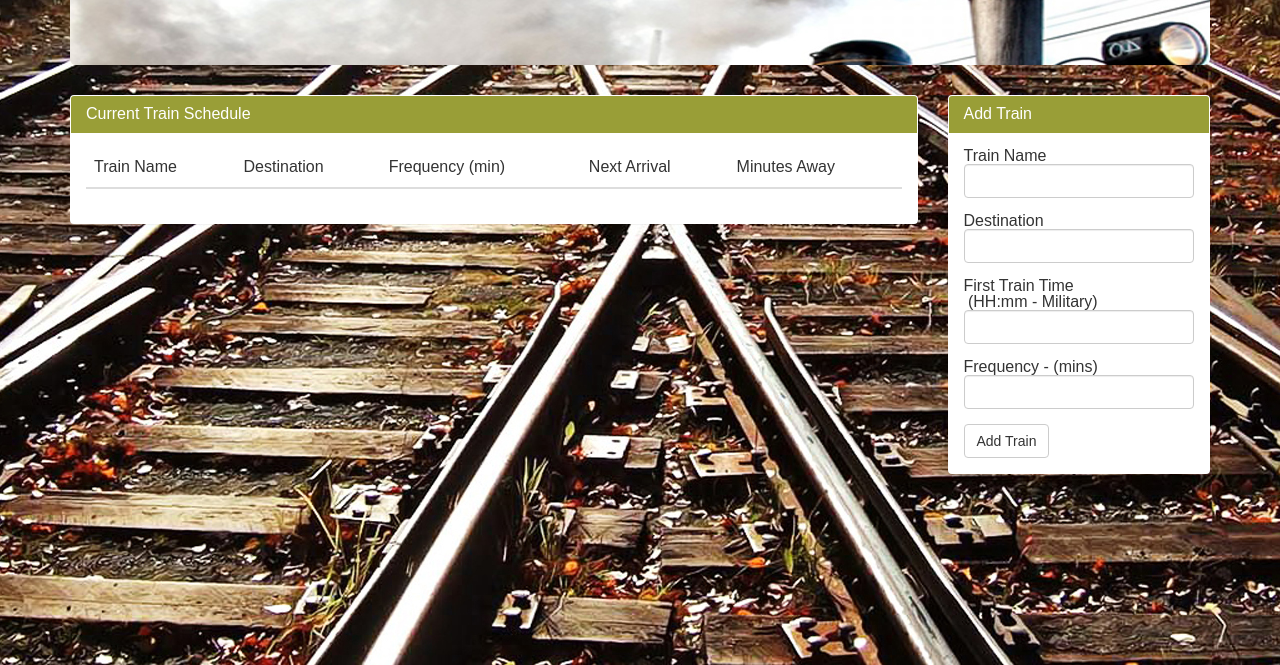
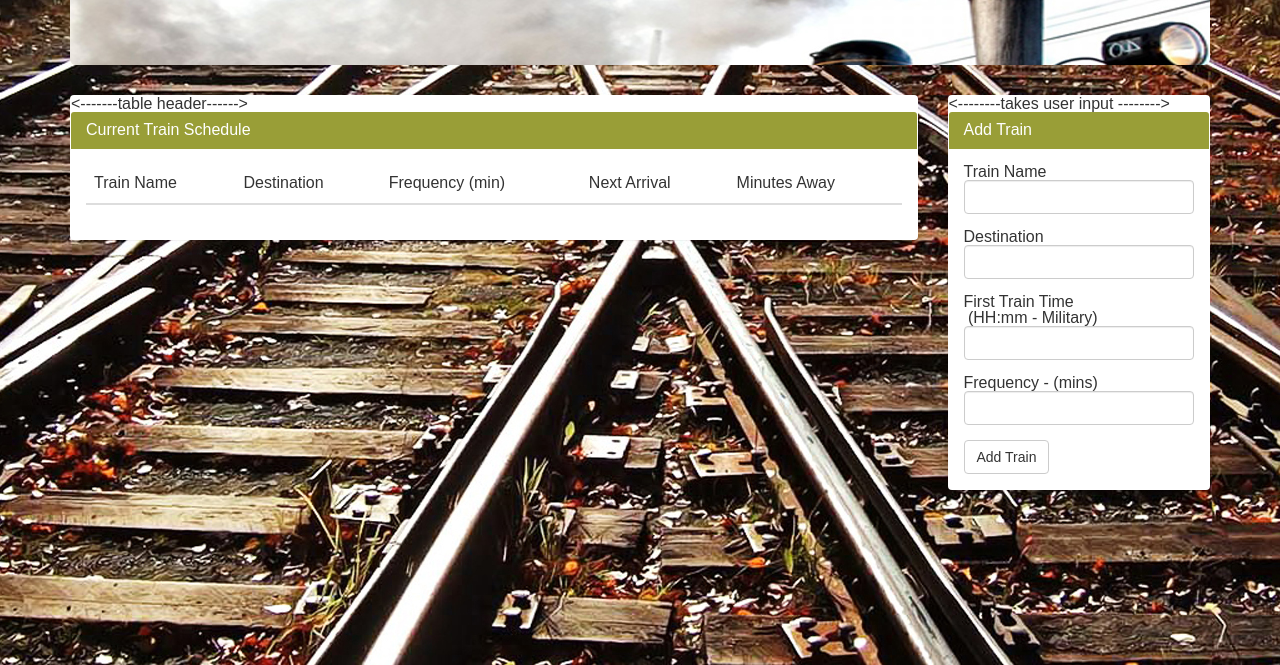
Before and after one commit to Torch4/Train-Scheduler, a plain HTML site: page index.html in a window 1280 px wide. Shown: the part 135-800 px from the top of the page. Drawn offline with nearby package versions, Linux system fonts and the light colour scheme; no server answers.

Commit message:
Update index.html

```diff
--- a/index.html
+++ b/index.html
@@ -3,7 +3,7 @@
 <head>
 	<meta charset="UTF-8">
 	<title>Train Scheduler</title>
-
+	<!-- Latest compiled and minified CSS -->
 	<link rel="stylesheet" href="https://maxcdn.bootstrapcdn.com/bootstrap/3.3.7/css/bootstrap.min.css" integrity="sha384-BVYiiSIFeK1dGmJRAkycuHAHRg32OmUcww7on3RYdg4Va+PmSTsz/K68vbdEjh4u" crossorigin="anonymous">
 
 	<script   src="https://code.jquery.com/jquery-3.1.0.js"   integrity="sha256-slogkvB1K3VOkzAI8QITxV3VzpOnkeNVsKvtkYLMjfk="   crossorigin="anonymous"></script>
@@ -27,6 +27,7 @@
 	<div class="row">
 		<div class="col-md-9">
 			<div class="panel">
+				<-------table header------>
 				<div class="panel-heading">
 					<h3 class="panel-title">Current Train Schedule&nbsp;&nbsp;&nbsp;&nbsp;     <span id="currentTime"></span></</h3>
 				</div>
@@ -51,6 +52,7 @@
 
 		<div class="col-md-3">
 			<div class="panel">
+				<--------takes user input -------->
 				<div class="panel-heading">
 					<h3 class="panel-title">Add Train</h3>
 				</div>
```
